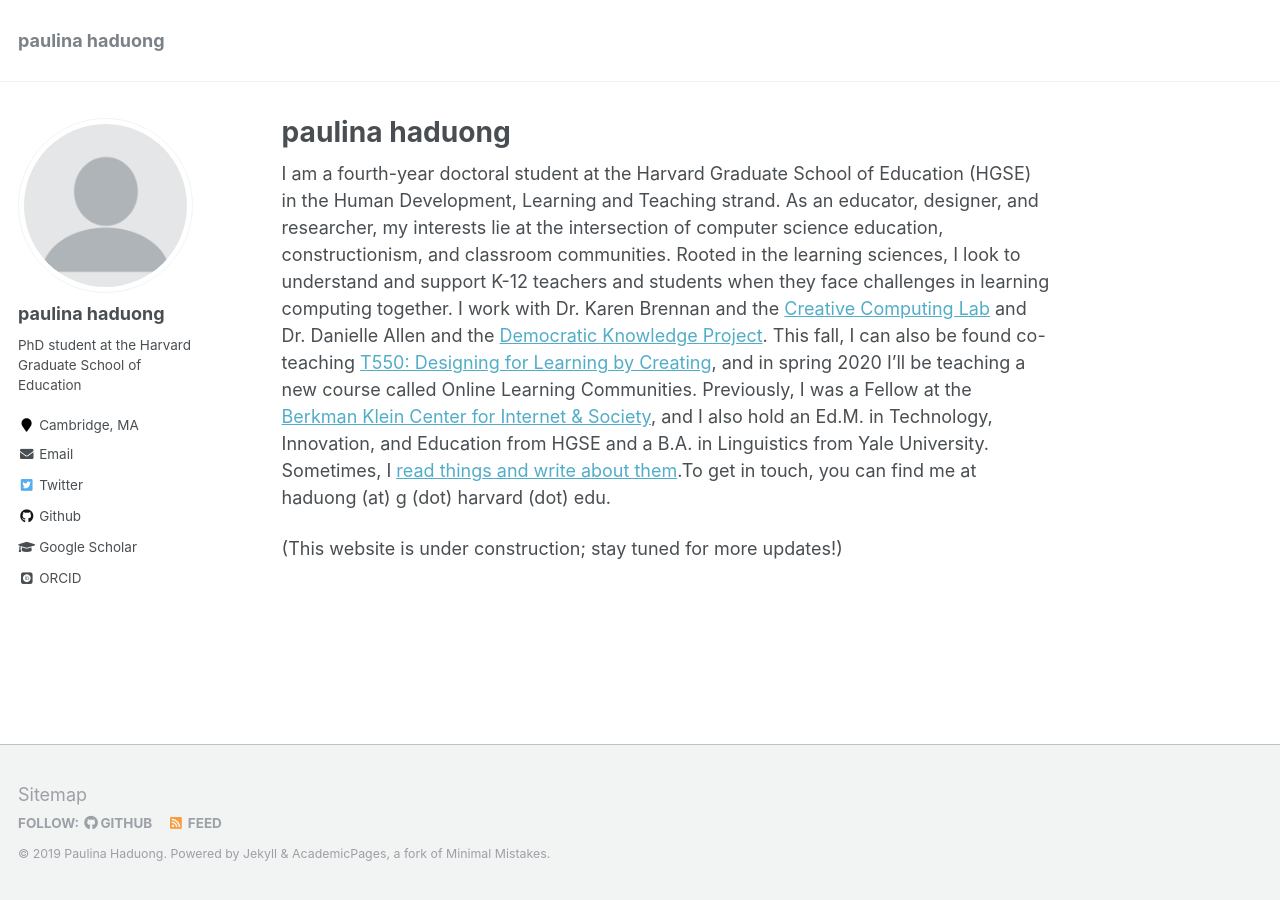
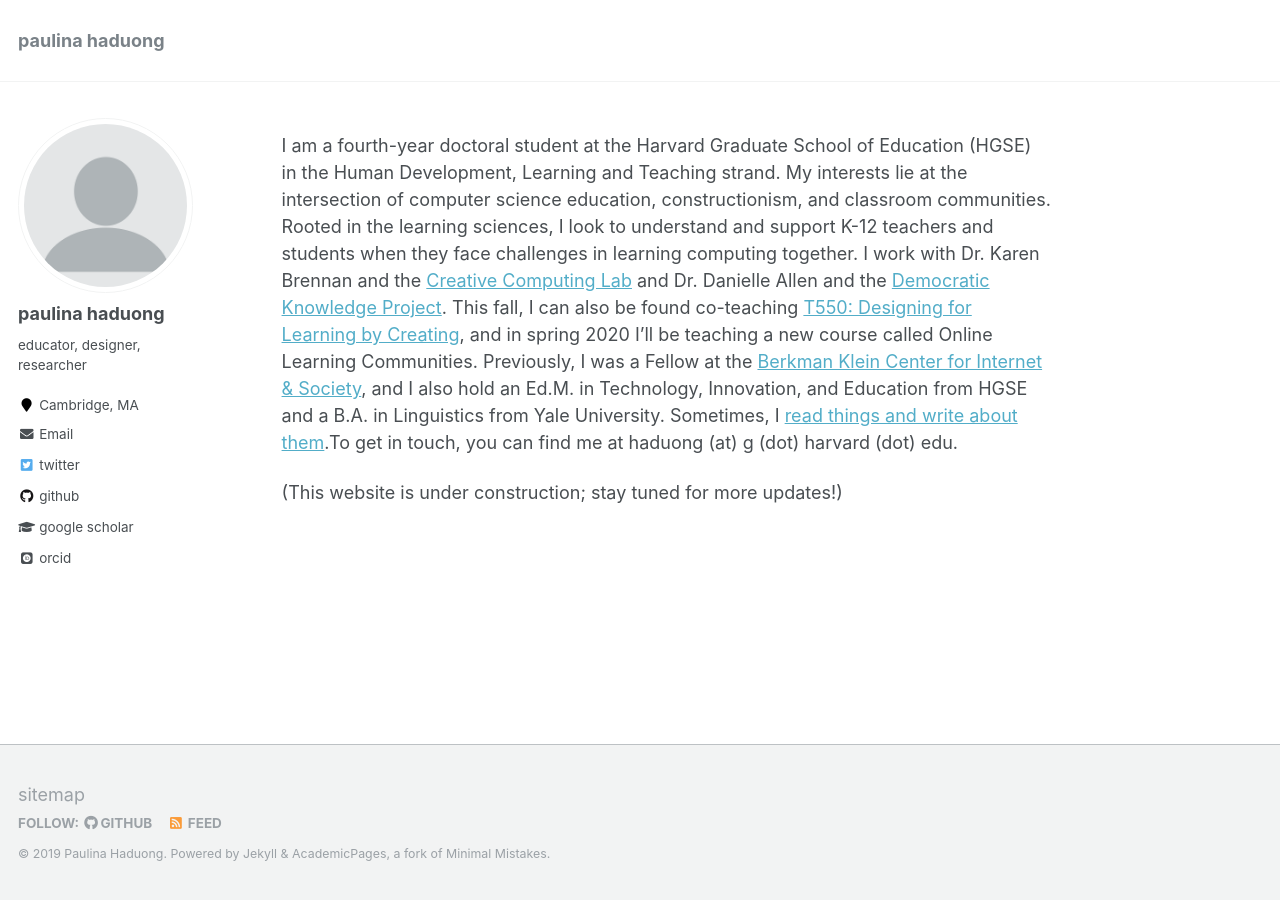
Before and after one commit to paulinahaduong/paulinahaduong.github.io, a Jekyll site: the page built from _pages/about.md, in a window 1280 px wide. Built offline with Jekyll 4.4.1, drawn with Linux system fonts in a browser that asks for light colours; some web fonts are replaced.

Commit message:
about 3 - sidebar update

```diff
--- a/_config.yml
+++ b/_config.yml
@@ -82,7 +82,7 @@ analytics:
 author:
   name             : "paulina haduong"
   avatar           : "profile.png"
-  bio              : "PhD student at the Harvard Graduate School of Education"
+  bio              : "educator, designer, researcher"
   location         : "Cambridge, MA"
   employer         :
   pubmed           :
--- a/_includes/author-profile.html
+++ b/_includes/author-profile.html
@@ -29,10 +29,10 @@
         <li><i class="fa fa-fw fa-map-marker" aria-hidden="true"></i> {{ author.employer }}</li>
       {% endif %}
       {% if author.uri %}
-        <li><a href="{{ author.uri }}"><i class="fas fa-fw fa-link" aria-hidden="true"></i> {{ site.data.ui-text[site.locale].website_label | default: "Website" }}</a></li>
+        <li><a href="{{ author.uri }}"><i class="fas fa-fw fa-link" aria-hidden="true"></i> {{ site.data.ui-text[site.locale].website_label | default: "website" }}</a></li>
       {% endif %}
       {% if author.email %}
-        <li><a href="mailto:{{ author.email }}"><i class="fas fa-fw fa-envelope" aria-hidden="true"></i> {{ site.data.ui-text[site.locale].email_label | default: "Email" }}</a></li>
+        <li><a href="mailto:{{ author.email }}"><i class="fas fa-fw fa-envelope" aria-hidden="true"></i> {{ site.data.ui-text[site.locale].email_label | default: "email" }}</a></li>
       {% endif %}
       {% if author.keybase %}
         <li><a href="https://keybase.io/{{ author.keybase }}"><i class="fas fa-fw fa-key" aria-hidden="true"></i> Keybase</a></li>
@@ -41,7 +41,7 @@
         <li><a href="{{ author.researchgate }}"><i class="fab fa-fw fa-researchgate" aria-hidden="true"></i> ResearchGate</a></li>
       {% endif %}
       {% if author.twitter %}
-        <li><a href="https://twitter.com/{{ author.twitter }}"><i class="fab fa-fw fa-twitter-square" aria-hidden="true"></i> Twitter</a></li>
+        <li><a href="https://twitter.com/{{ author.twitter }}"><i class="fab fa-fw fa-twitter-square" aria-hidden="true"></i> twitter</a></li>
       {% endif %}
       {% if author.facebook %}
         <li><a href="https://www.facebook.com/{{ author.facebook }}"><i class="fab fa-fw fa-facebook-square" aria-hidden="true"></i> Facebook</a></li>
@@ -65,7 +65,7 @@
         <li><a href="https://bitbucket.org/{{ author.bitbucket }}"><i class="fab fa-fw fa-bitbucket" aria-hidden="true"></i> Bitbucket</a></li>
       {% endif %}
       {% if author.github %}
-        <li><a href="https://github.com/{{ author.github }}"><i class="fab fa-fw fa-github" aria-hidden="true"></i> Github</a></li>
+        <li><a href="https://github.com/{{ author.github }}"><i class="fab fa-fw fa-github" aria-hidden="true"></i> github</a></li>
       {% endif %}
       {% if author.stackoverflow %}
         <li><a href="https://www.stackoverflow.com/users/{{ author.stackoverflow }}"><i class="fab fa-fw fa-stack-overflow" aria-hidden="true"></i> Stackoverflow</a></li>
@@ -104,13 +104,13 @@
         <li><a href="https://vine.co/u/{{ author.vine }}"><i class="fab fa-fw fa-vine" aria-hidden="true"></i> Vine</a></li>
       {% endif %}
       {% if author.googlescholar %}
-        <li><a href="{{ author.googlescholar }}"><i class="fas fa-fw fa-graduation-cap"></i> Google Scholar</a></li>
+        <li><a href="{{ author.googlescholar }}"><i class="fas fa-fw fa-graduation-cap"></i> google scholar</a></li>
       {% endif %}
       {% if author.pubmed %}
         <li><a href="{{ author.pubmed }}"><i class="ai ai-pubmed-square ai-fw"></i> PubMed</a></li>
       {% endif %}
       {% if author.orcid %}
-        <li><a href="{{ author.orcid }}"><i class="ai ai-orcid-square ai-fw"></i> ORCID</a></li>
+        <li><a href="{{ author.orcid }}"><i class="ai ai-orcid-square ai-fw"></i> orcid</a></li>
       {% endif %}
       {% if author.impactstory %}
         <li><a href="{{ author.impactstory }}"><i class="ai ai-impactstory ai-fw"></i> Impactstory</a></li>
--- a/_includes/footer/custom.html
+++ b/_includes/footer/custom.html
@@ -1,3 +1,3 @@
 <!-- start custom footer snippets -->
-<a href="/sitemap/">Sitemap</a>
+<a href="/sitemap/">sitemap</a>
 <!-- end custom footer snippets -->
--- a/_pages/about.md
+++ b/_pages/about.md
@@ -1,6 +1,6 @@
 ---
 permalink: /
-title: "paulina haduong"
+title: ""
 excerpt: "About me"
 author_profile: true
 redirect_from:
@@ -8,6 +8,6 @@ redirect_from:
   - /about.html
 ---
 
-I am a fourth-year doctoral student at the Harvard Graduate School of Education (HGSE) in the Human Development, Learning and Teaching strand. As an educator, designer, and researcher, my interests lie at the intersection of computer science education, constructionism, and classroom communities. Rooted in the learning sciences, I look to understand and support K-12 teachers and students when they face challenges in learning computing together. I work with Dr. Karen Brennan and the [Creative Computing Lab](http://creativecomputing.gse.harvard.edu/) and Dr. Danielle Allen and the [Democratic Knowledge Project](https://democraticknowledge.fas.harvard.edu). This fall, I can also be found co-teaching [T550: Designing for Learning by Creating](https://instagram.com/tfivefifty), and in spring 2020 I'll be teaching a new course called Online Learning Communities. Previously, I was a Fellow at the [Berkman Klein Center for Internet & Society](https://cyber.harvard.edu/), and I also hold an Ed.M. in Technology, Innovation, and Education from HGSE and a B.A. in Linguistics from Yale University. Sometimes, I [read things and write about them](https://tinyletter.com/paulina_reads_things).To get in touch, you can find me at haduong (at) g (dot) harvard (dot) edu.
+I am a fourth-year doctoral student at the Harvard Graduate School of Education (HGSE) in the Human Development, Learning and Teaching strand. My interests lie at the intersection of computer science education, constructionism, and classroom communities. Rooted in the learning sciences, I look to understand and support K-12 teachers and students when they face challenges in learning computing together. I work with Dr. Karen Brennan and the [Creative Computing Lab](http://creativecomputing.gse.harvard.edu/) and Dr. Danielle Allen and the [Democratic Knowledge Project](https://democraticknowledge.fas.harvard.edu). This fall, I can also be found co-teaching [T550: Designing for Learning by Creating](https://instagram.com/tfivefifty), and in spring 2020 I'll be teaching a new course called Online Learning Communities. Previously, I was a Fellow at the [Berkman Klein Center for Internet & Society](https://cyber.harvard.edu/), and I also hold an Ed.M. in Technology, Innovation, and Education from HGSE and a B.A. in Linguistics from Yale University. Sometimes, I [read things and write about them](https://tinyletter.com/paulina_reads_things).To get in touch, you can find me at haduong (at) g (dot) harvard (dot) edu.
 
 (This website is under construction; stay tuned for more updates!)
```
